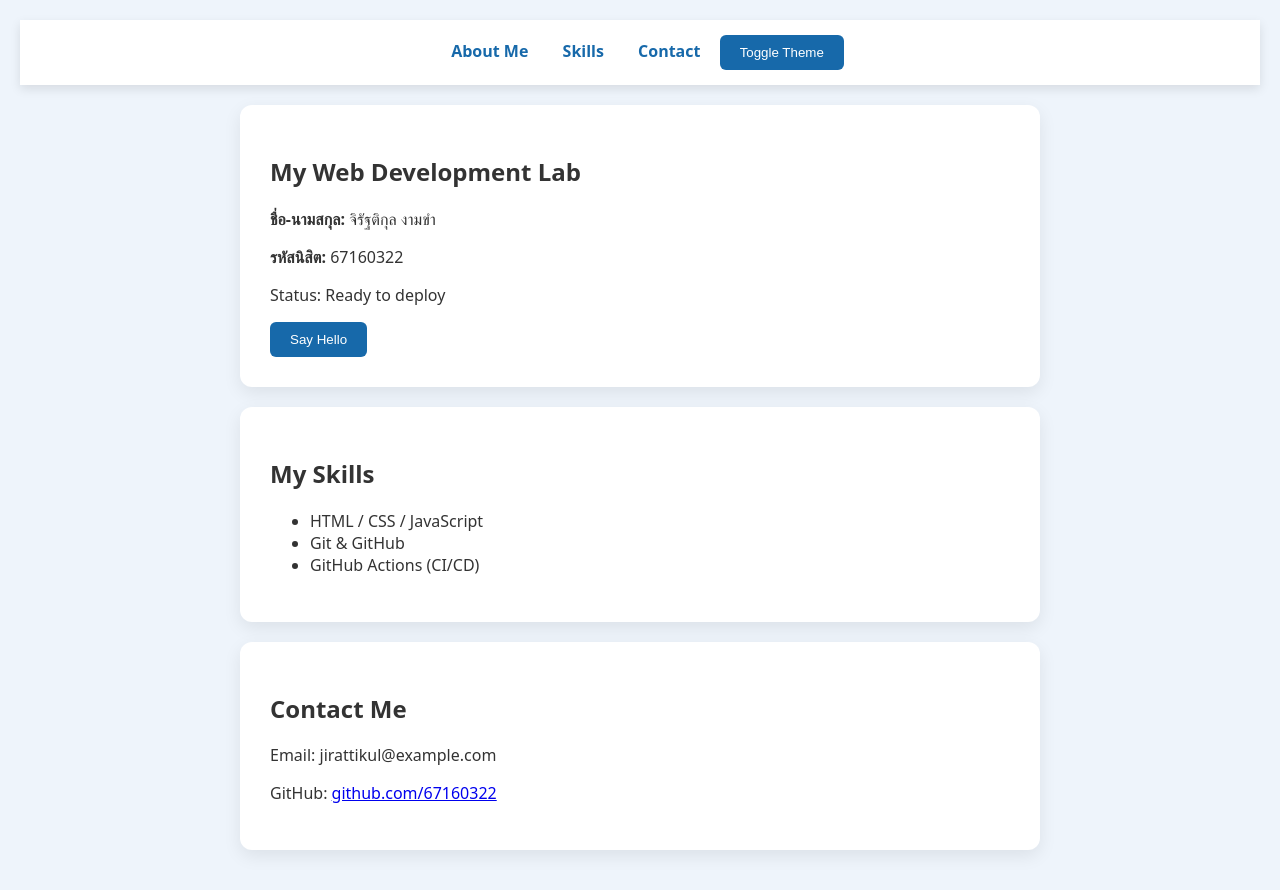
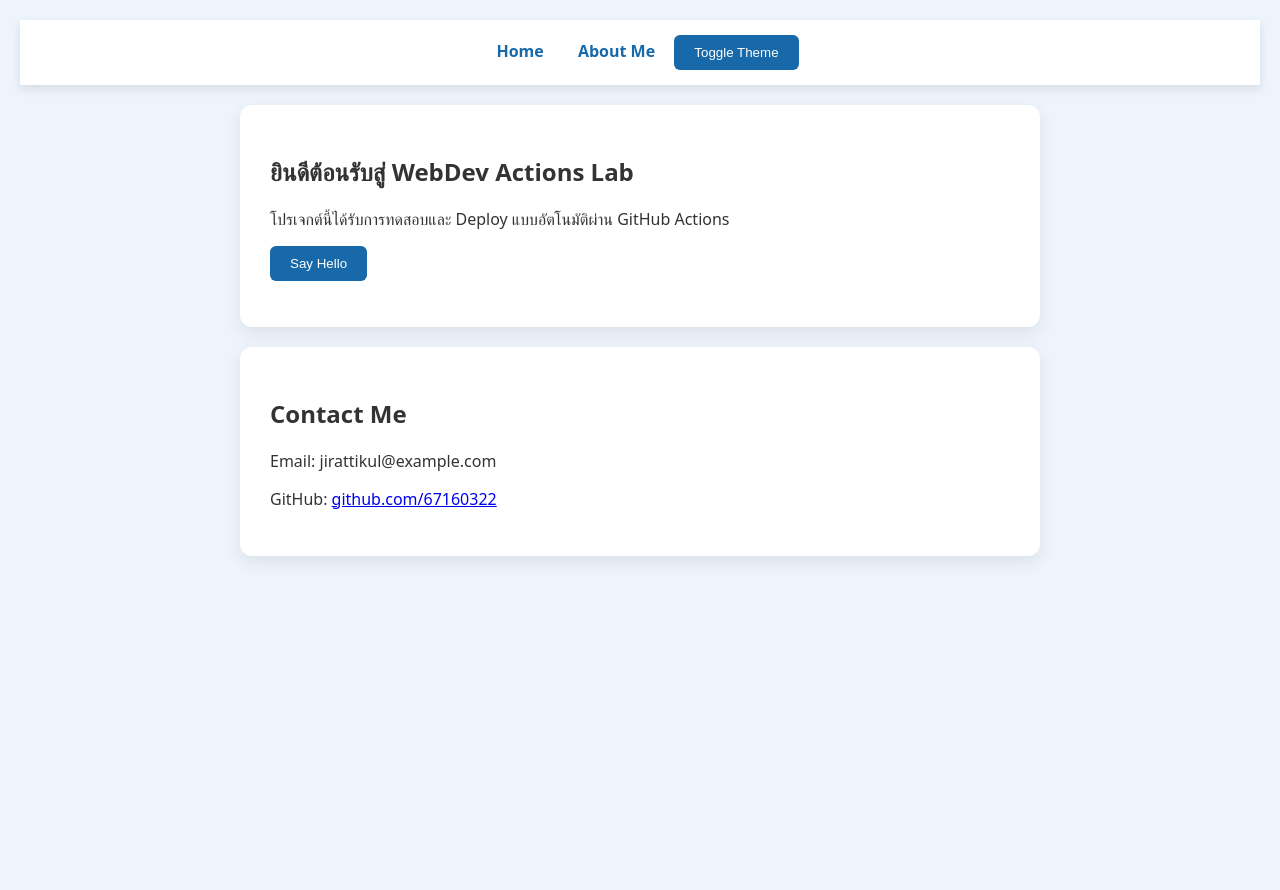
Before and after one commit to 67160322/webdev-actions-lab, a plain HTML site: page index.html in a window 1280 px wide. After the commit the page ends 800 px from the top, so only its background shows below. Drawn offline with Linux system fonts and the light colour scheme.

Commit message:
Update index.html with correct username and links

```diff
--- a/index.html
+++ b/index.html
@@ -3,42 +3,31 @@
 <head>
   <meta charset="UTF-8">
   <meta name="viewport" content="width=device-width, initial-scale=1.0">
-  <title>My WebDev Lab - GitHub Pages</title>
+  <title>WebDev Actions Lab - 67160322</title>
   <link rel="stylesheet" href="style.css">
 </head>
 <body>
 
   <header>
     <nav>
-      <a href="#about">About Me</a>
-      <a href="#skills">Skills</a>
-      <a href="#contact">Contact</a>
+      <a href="index.html">Home</a>
+      <a href="about.html">About Me</a>
       <button id="themeToggle">Toggle Theme</button>
     </nav>
   </header>
 
   <main class="container">
-    <section id="about" class="card">
-      <h1>My Web Development Lab</h1>
-      <p><strong>ชื่อ-นามสกุล:</strong> จิรัฐติกุล งามขำ</p>
-      <p><strong>รหัสนิสิต:</strong> 67160322</p>
-      <p id="status">Status: Ready to deploy</p>
+    <section class="card">
+      <h1>ยินดีต้อนรับสู่ WebDev Actions Lab</h1>
+      <p>โปรเจกต์นี้ได้รับการทดสอบและ Deploy แบบอัตโนมัติผ่าน GitHub Actions</p>
       <button id="helloBtn">Say Hello</button>
+      <p id="greeting"></p>
     </section>
 
-    <section id="skills" class="card">
-      <h2>My Skills</h2>
-      <ul>
-        <li>HTML / CSS / JavaScript</li>
-        <li>Git & GitHub</li>
-        <li>GitHub Actions (CI/CD)</li>
-      </ul>
-    </section>
-
-    <section id="contact" class="card">
+    <section class="card">
       <h2>Contact Me</h2>
       <p>Email: jirattikul@example.com</p>
-      <p><p>GitHub: <a href="https://github.com/67160322" target="_blank">github.com/67160322</a></p>
+      <p>GitHub: <a href="https://github.com/67160322" target="_blank">github.com/67160322</a></p>
     </section>
   </main>
 
```
Also changed, not shown: about.html (added, +30 -0 lines).
